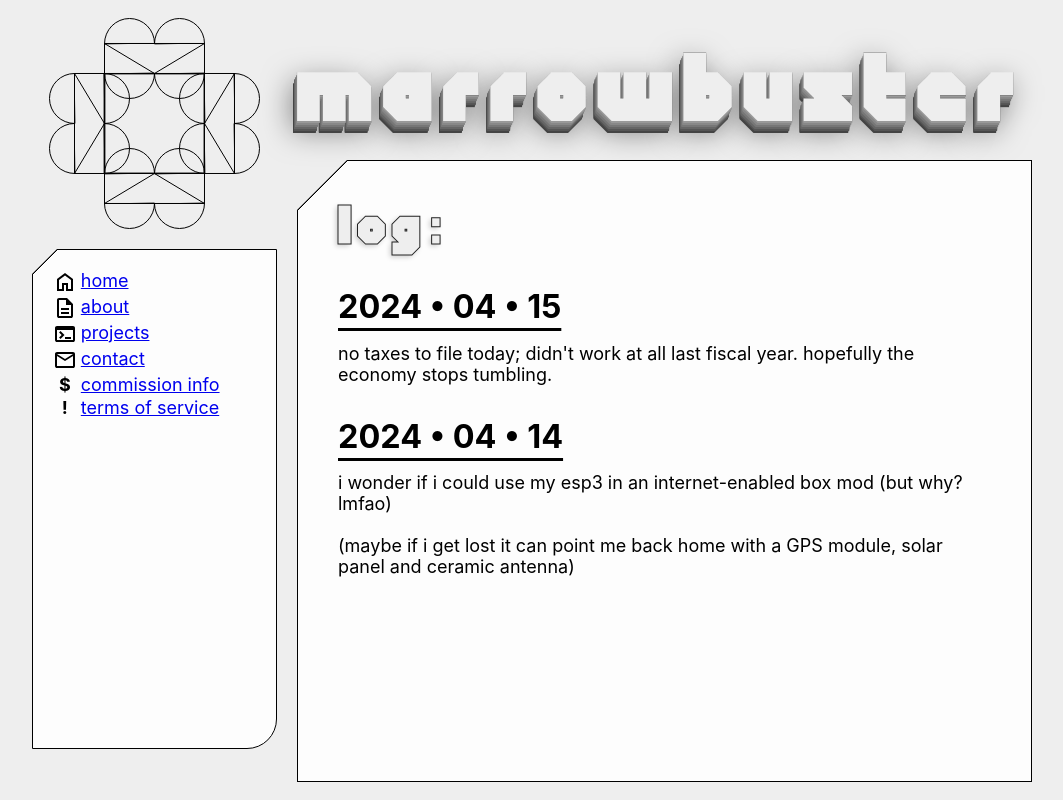
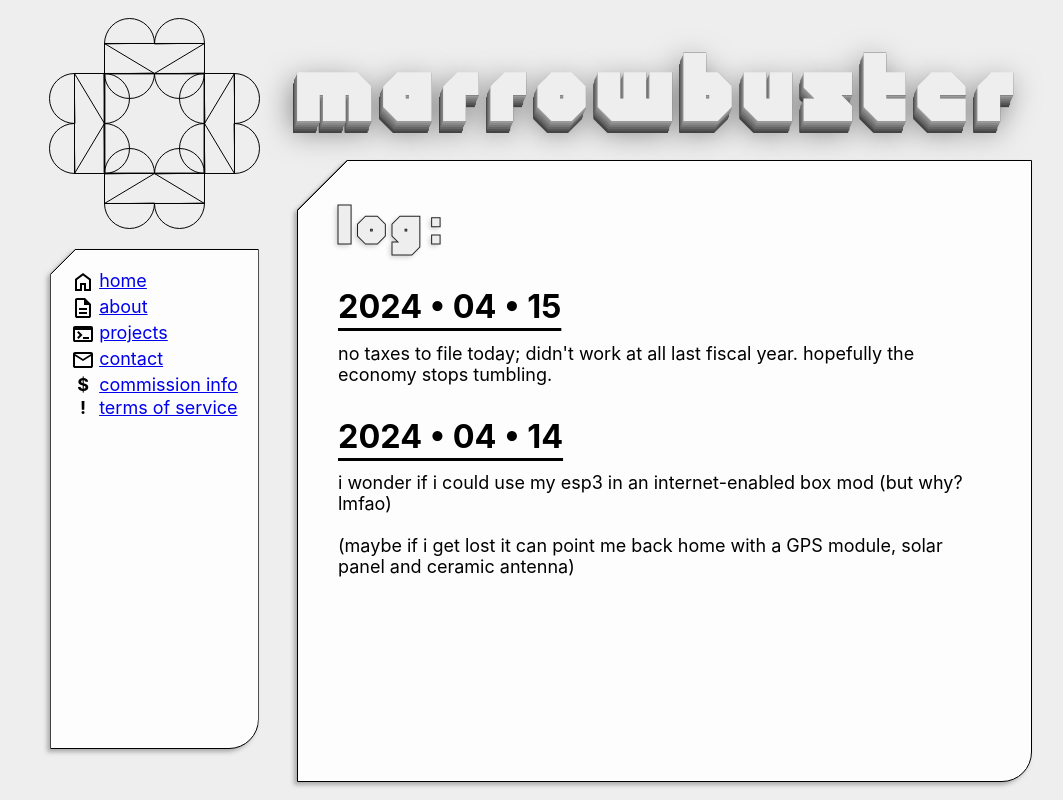
Before and after one commit to marrowbuster/marrowbuster.com, a Vue app: page / in a window 1280 px wide. Shown: the whole page, without its empty margins (108-1171 px from the left). Built offline with nearby package versions, Linux system fonts and the light colour scheme.

Commit message:
Add page shape shadow drop, modularize styles

```diff
--- a/src/App.vue
+++ b/src/App.vue
@@ -1,85 +1,28 @@
 <script setup>
-  import { RouterLink, RouterView } from 'vue-router'
+  import { RouterView } from 'vue-router'
   import Logo from './components/icons/Logo.vue';
+  import CoolHeader from './components/CoolHeader.vue';
   import NavigationBar from './components/NavigationBar.vue';
 </script>
 
 <template>
-  <header>
-    <h1 id="title">marrowbuster</h1>
-  </header>
+  <CoolHeader></CoolHeader>
 
   <aside>
     <Logo width="100%"></Logo>
     <NavigationBar></NavigationBar>
   </aside>
 
-  <main>
-    <RouterView />
+  <main class="page-filter">
+    <div class="page-shape" id="main-page">
+      <RouterView />
+    </div>
   </main>
 </template>
 
-<style scoped>
-  @font-face {
-    font-family: 'Twitcher';
-    src: url(@/assets/fonts/twitcher.woff2) format('woff2');
-    font-display: swap;
-  }
-
-  #title {
-    text-shadow: 0 1px 0 #999, 0 2px 0 #999,
-      -1px 3px 0 #888, -1px 4px 0 #888,
-      -2px 5px 0 #777, -2px 6px 0 #777,
-      -3px 7px 0 #666, -3px 8px 0 #666,
-      -3px 9px 0 #555, -3px 10px 0 #555,
-      -4px 11px 0 #444, -4px 12px 0 #444,
-      -4px 10px 30px rgba(0, 0, 0, 0.5);
-    font-size: 84px;
-    margin: 0;
-    letter-spacing: 0.1em;
-    color: #EEE;
-    -webkit-text-stroke: 0.1px #222;
-  }
-
+<style>
   main {
     grid-area: main;
-    padding: 1.5rem 2.5rem;
-  }
-
-  /*
-   * Trimmed paper borders.
-   */
-  main,
-  nav {
-    border: var(--border-width) solid var(--border-color);
-
-    --border-width: 1px;
-    --trim-size: 50px;
-    --border-color: black;
-
-    clip-path: polygon(var(--trim-size) 0, 100% 0, 100% 100%, 0 100%, 0 var(--trim-size));
-    background: linear-gradient(135deg, var(--border-color) calc(0.707 * var(--trim-size) + var(--border-width)), #0000 0) border-box;
-    /* MUST be after! */
-    background-color: #FDFDFD;
-  }
-
-  /*
-   * Trim override.
-   */
-  nav {
-    --trim-size: 25px;
-
-    /*
-     * Trim top-left and bottom-right if needed.
-     *
-    clip-path: polygon(var(--trim-size) 0,
-        100% 0,
-        100% calc(100% - var(--trim-size)),
-        calc(100% - var(--trim-size)) 100%,
-        0 100%,
-        0 var(--trim-size));
-     */
-    border-bottom-right-radius: 30px;
   }
 
   aside {
@@ -92,6 +35,32 @@
 
   header {
     grid-area: header;
+  }
+
+  /*
+   * Trimmed paper borders.
+   */
+  .page-shape {
+    --border-width: 1px;
+    --trim-size: 50px;
+    --border-color: black;
+
+    border: var(--border-width) solid var(--border-color);
+
+    clip-path: polygon(var(--trim-size) 0, 100% 0, 100% 100%, 0 100%, 0 var(--trim-size));
+    background: linear-gradient(135deg, var(--border-color) calc(0.707 * var(--trim-size) + var(--border-width)), #0000 0) border-box;
+    /* MUST come after! */
+    background-color: #FDFDFD;
+    border-bottom-right-radius: 30px;
+  }
+
+  .page-filter {
+    filter: drop-shadow(-3px 3px 2px rgba(105, 105, 105, 0.5));
+  }
+
+  #main-page {
+    padding: 1.5rem 2.5rem;
+    height: 100%;
   }
 
   @media (max-width: 992px) {
--- a/src/assets/main.css
+++ b/src/assets/main.css
@@ -1,3 +1,9 @@
+@font-face {
+  font-family: 'Twitcher';
+  src: url(@/assets/fonts/twitcher.woff2) format('woff2');
+  font-display: swap;
+}
+
 :root {
   --page-width: 1000px;
 }
@@ -11,6 +17,10 @@
 *::after {
   box-sizing: border-box;
   user-select: none;
+}
+
+p {
+  user-select: text;
 }
 
 html,
--- /dev/null
+++ b/src/components/CoolHeader.vue
@@ -0,0 +1,22 @@
+<template>
+    <header>
+        <h1 id="title">marrowbuster</h1>
+    </header>
+</template>
+
+<style scoped>
+    h1 {
+        text-shadow: 0 1px 0 #999, 0 2px 0 #999,
+            -1px 3px 0 #888, -1px 4px 0 #888,
+            -2px 5px 0 #777, -2px 6px 0 #777,
+            -3px 7px 0 #666, -3px 8px 0 #666,
+            -3px 9px 0 #555, -3px 10px 0 #555,
+            -4px 11px 0 #444, -4px 12px 0 #444,
+            -4px 10px 30px rgba(0, 0, 0, 0.5);
+        color: #EEE;
+        font-size: 84px;
+        letter-spacing: 0.1em;
+        -webkit-text-stroke: 0.1px #222;
+        margin: 0;
+    }
+</style>
--- a/src/components/NavigationBar.vue
+++ b/src/components/NavigationBar.vue
@@ -3,7 +3,8 @@
 </script>
 
 <template>
-    <nav>
+    <div class="page-filter">
+        <nav class="page-shape">
             <CustomList id="nav-links">
                 <svg xmlns="http://www.w3.org/2000/svg" height="24" viewBox="0 -960 960 960" width="24">
                     <path
@@ -31,15 +32,15 @@
                 <RouterLink to="/tos">terms of service</RouterLink>
             </CustomList>
         </nav>
+    </div>
 </template>
 
 <style scoped>
     nav {
-        background: #FDFDFD;
+        --trim-size: 25px;
+        width: 100%;
         padding: 1.1em;
-        width: 100%;
         min-height: 500px;
-        border: 1px solid;
     }
 
     span {
```
Lines whose indentation alone changed are shown as unchanged.
